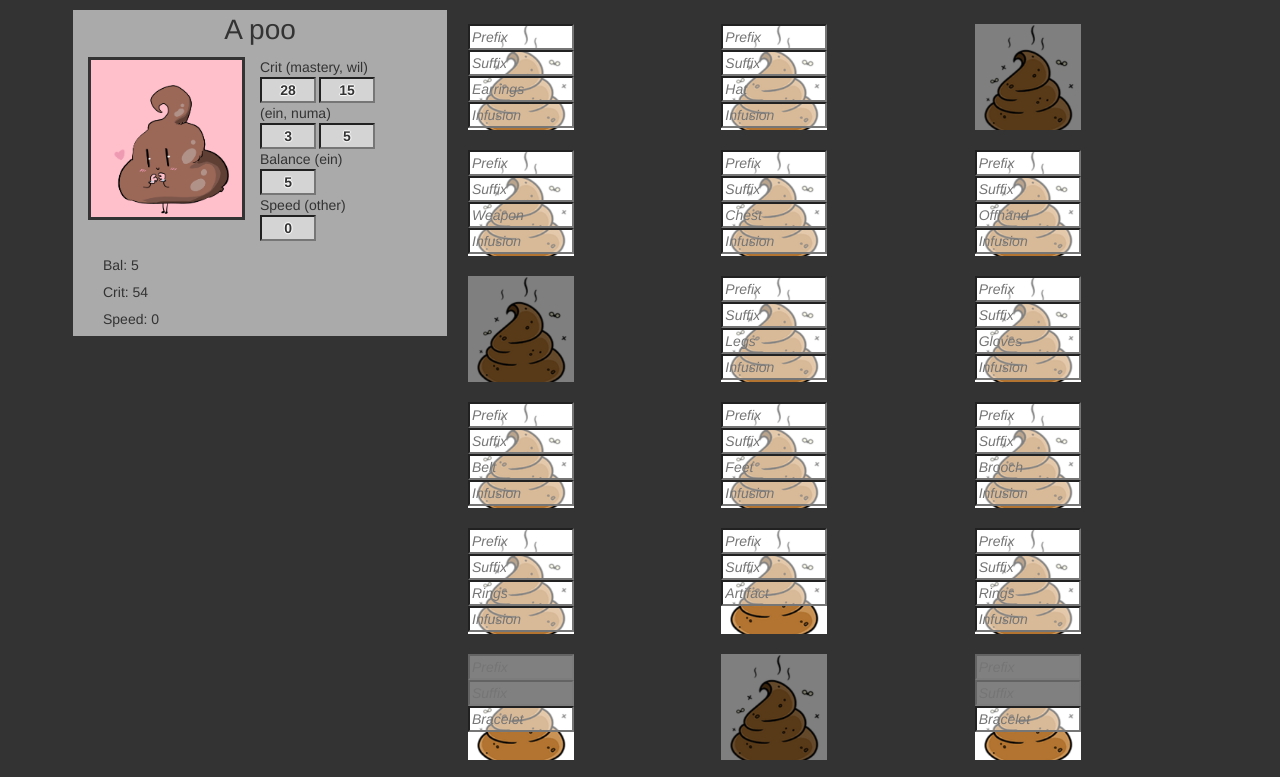
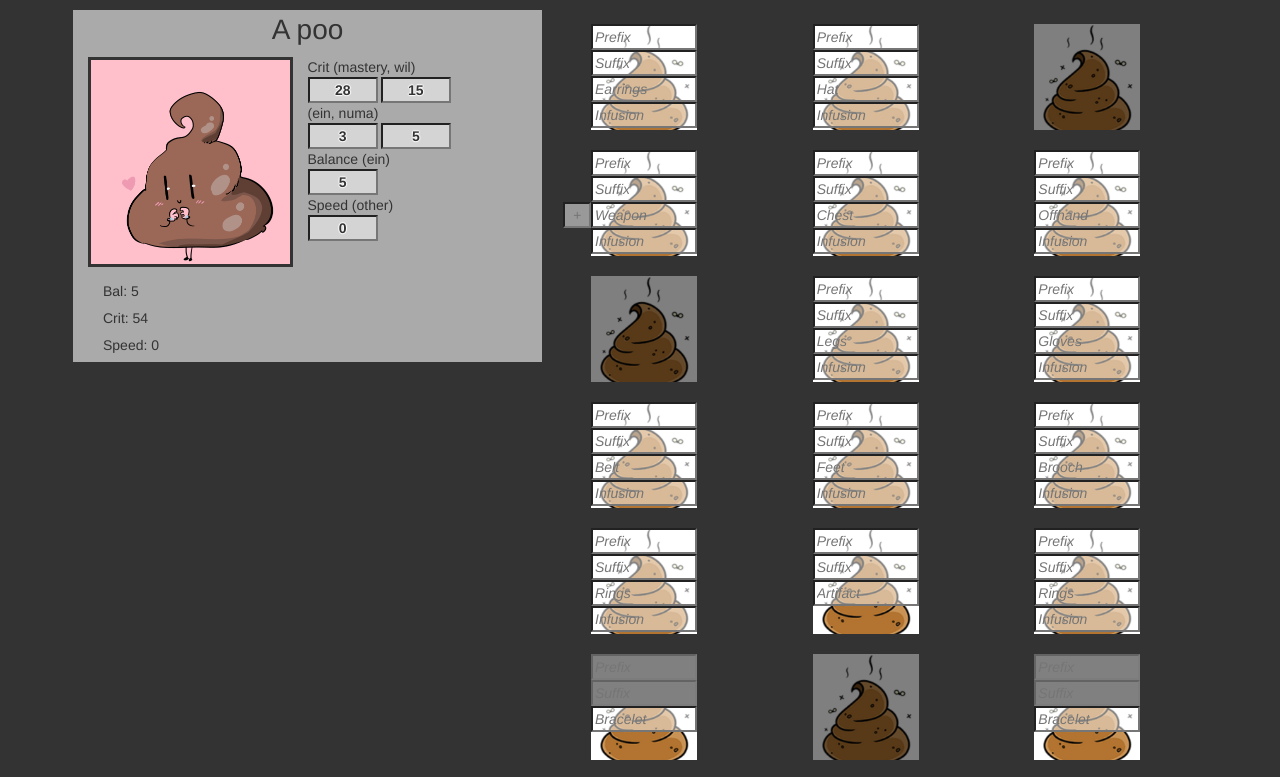
Before and after one commit to jiglei/PooArmory, a plain HTML site: page poo.html in a window 1280 px wide. Shown: the part 63-840 px from the top of the page. Drawn offline with Linux system fonts and the light colour scheme.

Commit message:
Add poo enhancement

```diff
--- a/poo.html
+++ b/poo.html
@@ -85,12 +85,12 @@ $(document).ready( function()
 		<div class="col-xs-12 "><h1>Welcome to the 3rd Poo Armory</h1></div>
 		<br/>
 	</div>
-	<div class="col-md-4">
+	<div class="col-md-5">
 		<div class="row">
 			<div id="endDisplay" class="col-xs-12"></div>
 		</div>
 	</div>
-	<div class="col-md-8" id='equip'>
+	<div class="col-md-7" id='equip'>
 	<!--
 		<div class='row'>
 			<div class="col-xs-4">
--- a/poo.js
+++ b/poo.js
@@ -559,15 +559,38 @@ function toTitleCase(str) {
     });
 }
 
+var g_enhanceable = {
+	"weapon": true
+}
+
 function createSquare(id, loc, cb, scrolls=true)
 {
 	var target = $("#"+id)
+
 	var box = $("<div />")
-	box.css("height", "8em")
-	box.css("width", "8em")
-	box.css("border-style", "solid")
-	box.css("background-image", "url('resource/poo.png')")
-	box.css("background-size", "cover")
+	//box.css("margin", "auto")
+
+	var innerBox = $("<div />")
+	var leftBox = $("<div />")
+
+	box.append(leftBox)
+	leftBox.css("width", "2em")
+	leftBox.css("height", "8em")
+	leftBox.css("float", "left")
+	var enh = createInputBox('+')
+	enh.css("text-align", "center")
+	if( loc in g_enhanceable )
+	{
+		leftBox.append(enh)
+	}
+
+	box.append(innerBox)
+	innerBox.css("float", "left")
+	innerBox.css("height", "8em")
+	innerBox.css("width", "8em")
+	innerBox.css("border-style", "solid")
+	innerBox.css("background-image", "url('resource/poo.png')")
+	innerBox.css("background-size", "cover")
 	target.append(box)
 
 	if (!loc || !(loc in g_items))
@@ -576,9 +599,10 @@ function createSquare(id, loc, cb, scrolls=true)
 		overlay.css("background-color", "rgba(0,0,0,0.5)")
 		overlay.css("height", "100%")
 		overlay.css("weight", "100%")
-		box.append(overlay)
+		innerBox.append(overlay)
 		return box
 	}
+
 
 	var prefix = createInputBox('Prefix')
 	var suffix = createInputBox('Suffix')
@@ -676,10 +700,25 @@ function createSquare(id, loc, cb, scrolls=true)
 		}
 	}
 
+
+
 	var setOpenOnFocus = function(el)
 	{
 		el.on("focus", function(){	$(this).autocomplete("search", $(this).val())})
 	}
+
+	enh.autocomplete($.extend({},sharedOpts,
+	{
+		source : function(s, cb){
+			var ret = ["+0"]
+			for (var i = 12; i < 16; ++i)
+			{
+				ret.push("+"+i)
+			}
+			cb(ret)
+		}
+	}))
+	setOpenOnFocus(enh)
 
 	prefix.autocomplete($.extend({},sharedOpts,
 	{
@@ -735,8 +774,8 @@ function createSquare(id, loc, cb, scrolls=true)
 
 	setOpenOnFocus(inf)
 
-	box.append(prefix)
-	box.append(suffix)
+	innerBox.append(prefix)
+	innerBox.append(suffix)
 	if(!scrolls)
 	{
 		prefix.attr("disabled","disabled")
@@ -744,14 +783,18 @@ function createSquare(id, loc, cb, scrolls=true)
 		suffix.attr("disabled","disabled")
 		suffix.css("background-color","gray")
 	}
-	box.append(item)
+	innerBox.append(item)
 
 	if(loc in g_infusions)
 	{
-		box.append(inf)
+		innerBox.append(inf)
 	}
-	//box.append(display)
 
+	enh.position({
+		"my": "right top",
+		"at": "left top",
+		"of": item
+	});
 
 	return box
 }
```
